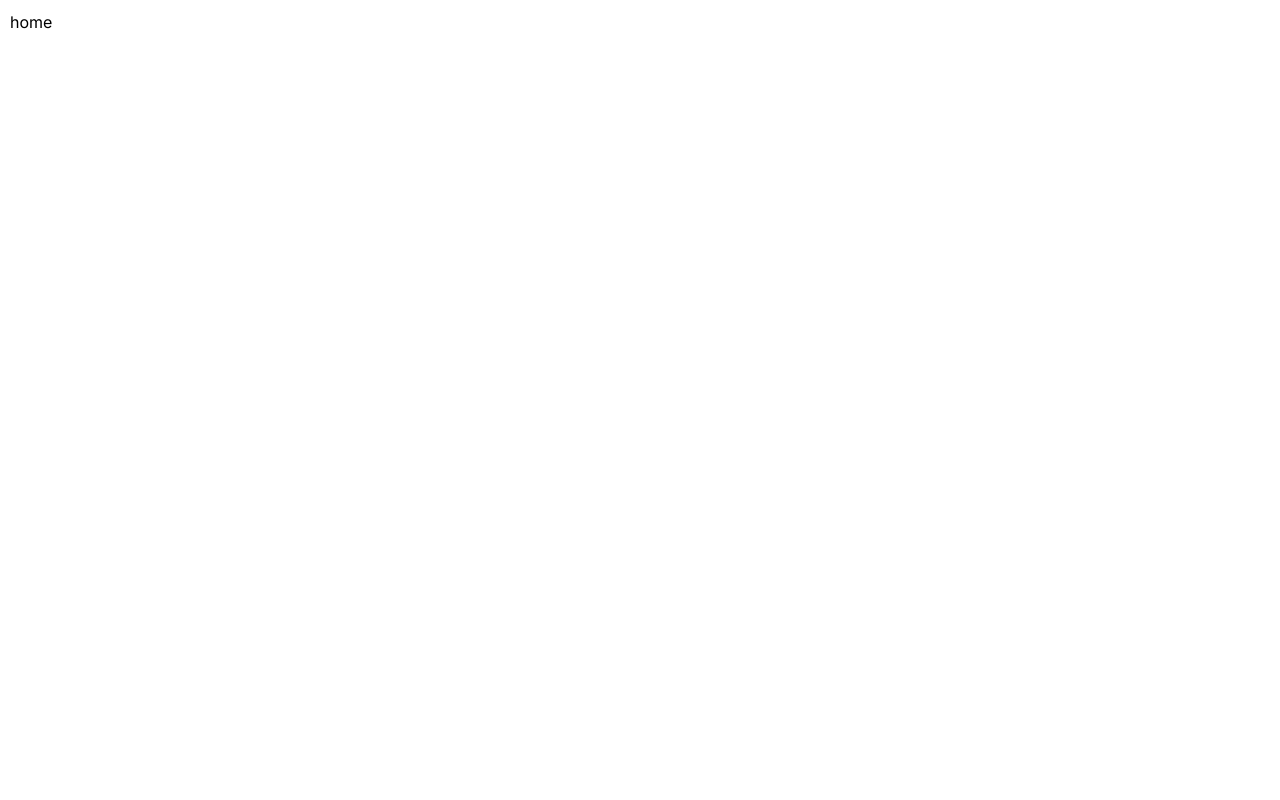
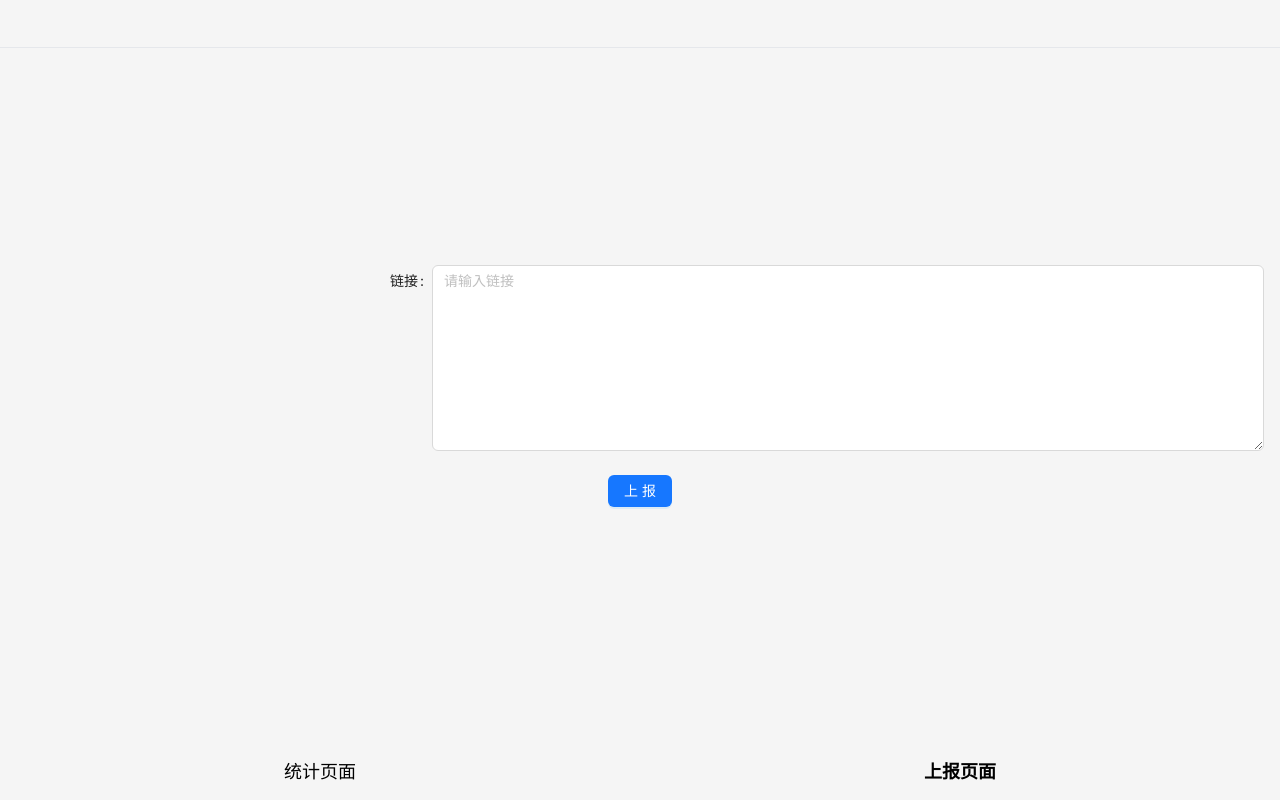
Before and after one commit to xxxsjan/react-h5, a Next.js app: page / in a window 1280 px wide. Built offline with nearby package versions, Linux system fonts and the light colour scheme.

Commit message:
feat(components): 新增统计和上报页面及功能

```diff
--- a/app/globals.css
+++ b/app/globals.css
@@ -2,12 +2,8 @@
 @tailwind components;
 @tailwind utilities;
 
-:root {
-  --foreground-rgb: 0, 0, 0;
-}
-
 body {
-  color: rgb(var(--foreground-rgb));
+  background-color: #f5f5f5;
 }
 
 * {
--- a/app/layout.tsx
+++ b/app/layout.tsx
@@ -1,8 +1,13 @@
+// "use client"
+
 import React from "react";
 import type { Metadata } from "next";
 import { Inter } from "next/font/google";
 import StyledComponentsRegistry from "./AntdRegistry";
+import Header from "@/components/Header";
+import TabBar from "@/components/TabBar";
 import "./globals.css";
+import { useRouter } from "next/navigation";
 
 const inter = Inter({ subsets: ["latin"] });
 
@@ -12,10 +17,18 @@ export const metadata: Metadata = {
 };
 
 function RootLayout({ children }: React.PropsWithChildren) {
+  // const router = useRouter();
+  // console.log('router: ', router);
   return (
     <html lang="en">
       <body className={inter.className}>
-        <StyledComponentsRegistry>{children}</StyledComponentsRegistry>
+        <StyledComponentsRegistry>
+          <Header></Header>
+          <div className="h-[calc(100vh-100px)] overflow-y-scroll">
+            {children}
+          </div>
+          <TabBar></TabBar>
+        </StyledComponentsRegistry>
       </body>
     </html>
   );
--- a/app/login/page.tsx
+++ b/app/login/page.tsx
@@ -2,7 +2,8 @@
 import React from "react";
 import type { FormProps } from "antd";
 import { Button, Checkbox, Form, Input } from "antd";
-import { useRouter } from "next/router";
+import { useRouter } from "next/navigation";
+import useTitle from "../../hooks/useTitle";
 
 type FieldType = {
   username?: string;
@@ -13,11 +14,12 @@ const onFinishFailed: FormProps<FieldType>["onFinishFailed"] = (errorInfo) => {
   console.log("Failed:", errorInfo);
 };
 const Login = () => {
-  // const router = useRouter();
+  const router = useRouter();
+  useTitle("登录");
 
   const onFinish: FormProps<FieldType>["onFinish"] = (values) => {
     console.log("Success:", values);
-    // router.push("/");
+    router.push("/");
   };
   return (
     <div className="w-screen h-screen p-4 flex items-center justify-center">
--- a/app/page.tsx
+++ b/app/page.tsx
@@ -1,26 +1,37 @@
 "use client";
 
 import React from "react";
+import { Button, Form, Input } from "antd";
 import Link from "next/link";
-import { SmileFilled } from "@ant-design/icons";
-import {
-  Button,
-  DatePicker,
-  Form,
-  InputNumber,
-  Select,
-  Slider,
-  Switch,
-  ConfigProvider,
-} from "antd";
-import theme from "./themeConfig";
+import useTitle from "../hooks/useTitle";
 
-const HomePage = () => (
-  <ConfigProvider  >
-    <div style={{ padding: 10, height: "100vh" }}>
-      home
+const HomePage = () => {
+  useTitle("首页");
+  const onFinish = (values: any) => {
+    console.log(values);
+  };
+  return (
+    <div className="w-screen h-full p-4 flex items-center justify-center flex-col">
+      <div className="m-auto w-full">
+        <Form
+          labelCol={{ span: 8 }}
+          wrapperCol={{ span: 16 }}
+          name="nest-messages"
+          onFinish={onFinish}
+        >
+          <Form.Item name={"url"} label="链接">
+            <Input.TextArea placeholder="请输入链接" rows={8} />
+          </Form.Item>
+          <Form.Item className="justify-center flex">
+            <Button type="primary" htmlType="submit">
+              上报
+            </Button>
+          </Form.Item>
+        </Form>
+
+      </div>
     </div>
-  </ConfigProvider>
-);
+  );
+};
 
 export default HomePage;
--- /dev/null
+++ b/app/statistic/page.tsx
@@ -0,0 +1,43 @@
+"use client";
+
+import React from "react";
+import { Card, Tabs } from "antd";
+import Link from "next/link";
+import useTitle from "../../hooks/useTitle";
+
+export default function Statistic() {
+  useTitle("统计");
+  const onChange = (key: string) => {
+    console.log(key);
+  };
+  return (
+    <div className="h-screen p-2 flex flex-col items-center">
+      <div className="w-full">
+        <Tabs
+          defaultActiveKey="1"
+          items={[
+            {
+              key: "1",
+              label: "今日",
+            },
+            {
+              key: "2",
+              label: "昨日",
+            },
+          ]}
+          onChange={onChange}
+        />
+
+        <div className="min-h-[calc(100vh-100px)]">
+          <Card className="w-full">
+            <p>Card content</p>
+            <p>Card content</p>
+            <p>Card content</p>
+          </Card>
+        </div>
+      </div>
+
+
+    </div>
+  );
+}
--- /dev/null
+++ b/components/Header.tsx
@@ -0,0 +1,12 @@
+"use client"
+import { useEffect, useState } from "react"
+
+export default function Header() {
+  const [title, setTitle] = useState<string>('')
+  useEffect(() => {
+    setTitle(document.title)
+  },[])
+  return <div className="w-full text-center text-lg font-bold h-12 leading-[48px] border-b">
+    {title}
+  </div>
+}
--- /dev/null
+++ b/components/TabBar.tsx
@@ -0,0 +1,31 @@
+"use client";
+import Link from "next/link";
+import { usePathname } from "next/navigation";
+
+export default function TabBar() {
+  const pathname = usePathname();
+  const tabs = [
+    {
+      name: "统计页面",
+      path: "/statistic",
+    },
+    {
+      name: "上报页面",
+      path: "/",
+    },
+  ];
+  return (
+    <div className="w-full text-center text-lg h-12 leading-[48px] overflow-hidden flex">
+      {tabs.map((tab) => {
+        return (
+          <div
+            key={tab.name}
+            className={`flex-1 ${pathname == tab.path ? "font-semibold" : ""}`}
+          >
+            <Link href={tab.path}>{tab.name}</Link>
+          </div>
+        );
+      })}
+    </div>
+  );
+}
--- /dev/null
+++ b/hooks/useTitle.ts
@@ -0,0 +1,7 @@
+import { useEffect } from "react";
+
+export default function useTitle(title: string) {
+  useEffect(() => {
+    document.title = title;
+  },[])
+}
--- a/tailwind.config.js
+++ b/tailwind.config.js
@@ -2,6 +2,7 @@
 module.exports = {
   content: [
     "./app/**/*.{js,ts,jsx,tsx,mdx}",
+    "./components/**/*.{js,ts,jsx,tsx,mdx}",
   ],
   theme: {
     extend: {},
--- a/tsconfig.json
+++ b/tsconfig.json
@@ -22,7 +22,11 @@
       {
         "name": "next"
       }
-    ]
+    ],
+    "paths":{
+      "@/components/*": ["./components/*"],
+      "@/hooks/*": ["/.hooks/*"],
+    }
   },
   "include": [
     "next-env.d.ts",
```
